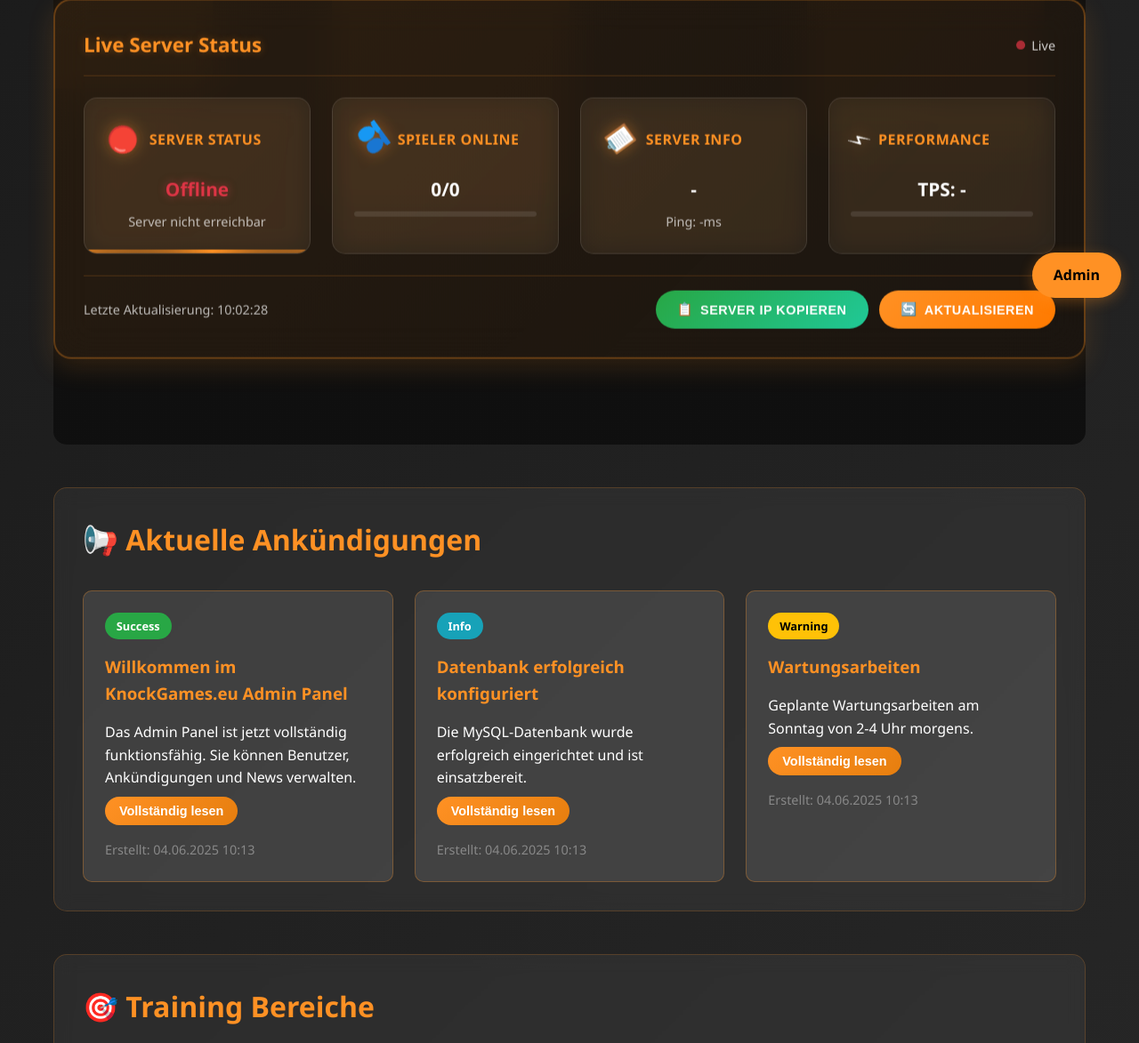
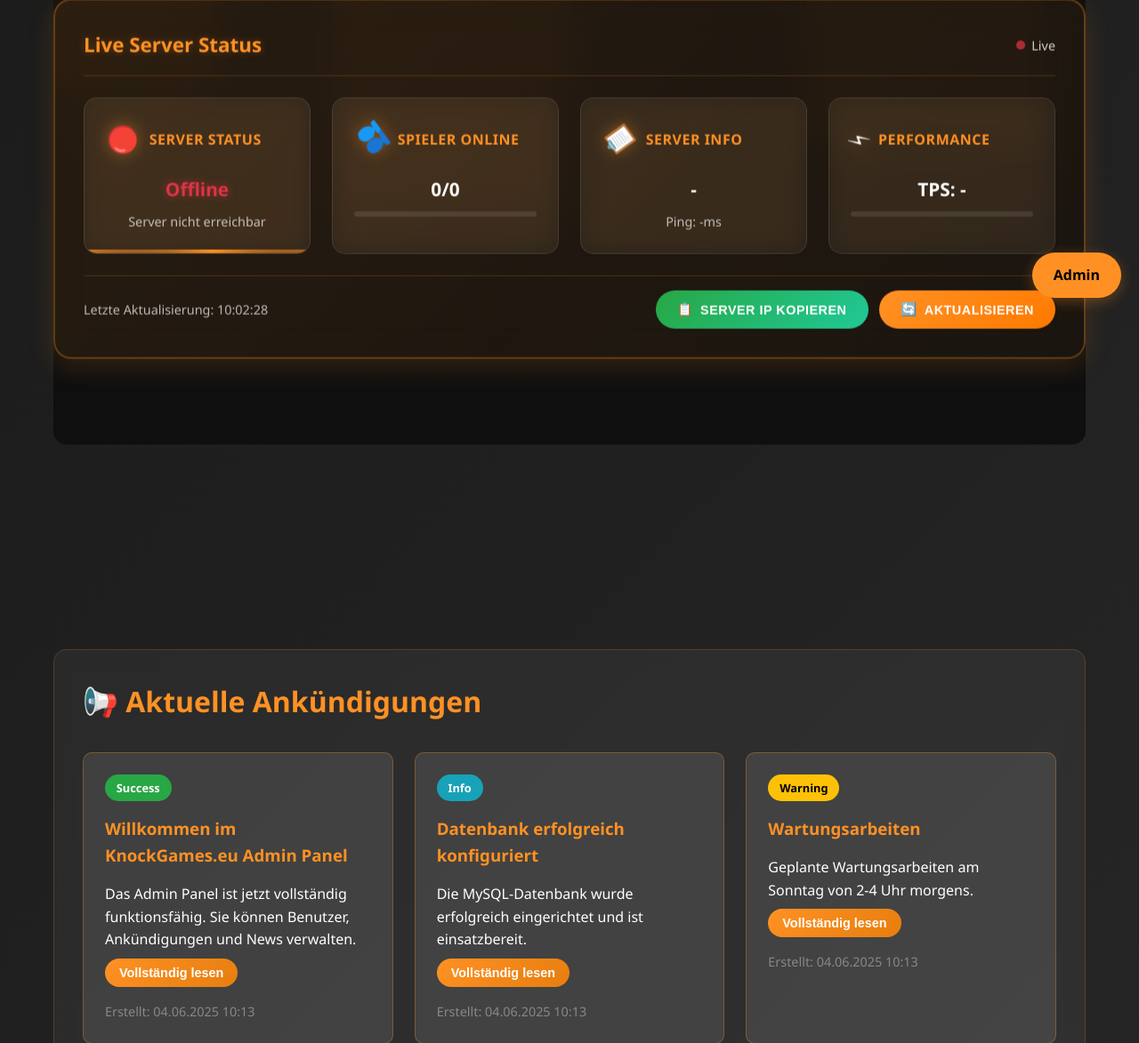
Before and after one commit to typisch-phil/KnockGamesEU, a PHP site: page / in a window 1280 px wide. Shown: the part 445-1618 px from the top of the page at 89% size. Run offline with PHP 8.4, Linux system fonts and the light colour scheme; data comes from the database, SQL or seed files in the repository; data that the repository does not hold is empty.

Commit message:
Add space between the server status and announcement sections
Introduce a spacer div to increase the margin between server status and announcement sections in index.php.

Replit-Commit-Author: Agent
Replit-Commit-Session-Id: f19a60ba-ac61-4e5b-bd71-5d1fa1285a05
Replit-Commit-Screenshot-Url: https://storage.googleapis.com/screenshot-production-us-central1/ef8e3685-5ace-454f-a955-6a4a185855a6/fd75416c-ca5d-4d38-a261-84d60d059ae2.jpg

```diff
--- a/index.php
+++ b/index.php
@@ -1187,6 +1187,9 @@ if ($db->isConnected()) {
                     </div>
                 </div>
             </section>
+
+            <!-- Spacer zwischen Live Server Status und Ankündigungen -->
+            <div style="height: 150px;"></div>
 
             <?php if (!empty($announcements)): ?>
             <section class="section" id="announcements">
```
